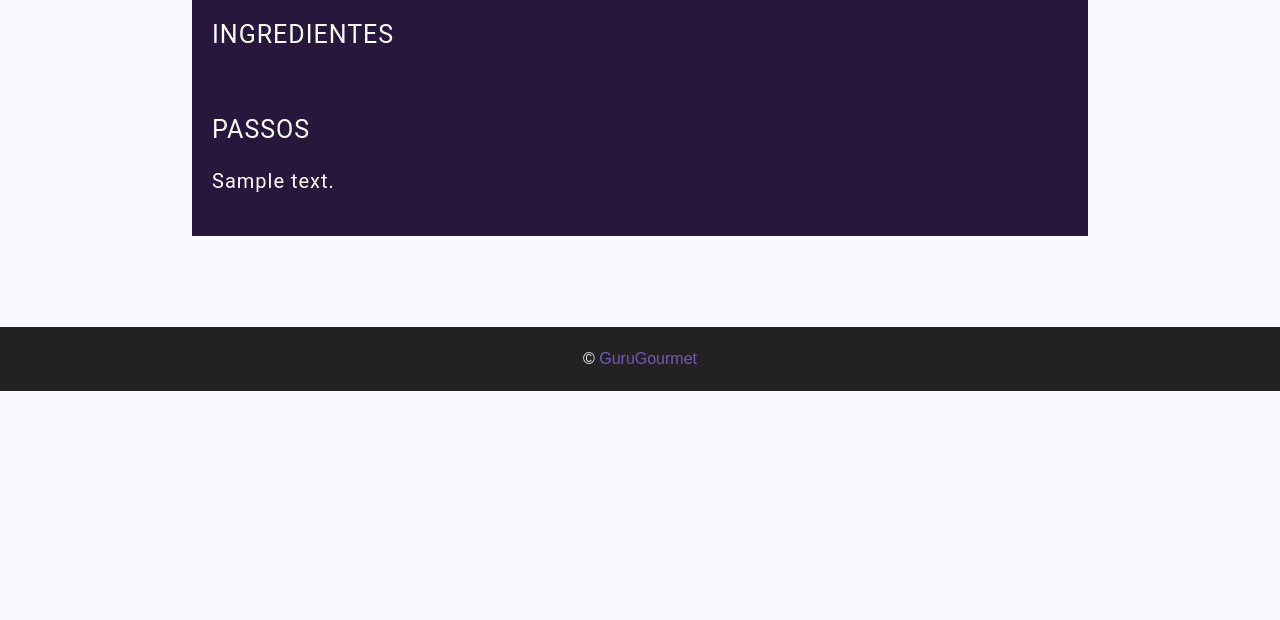
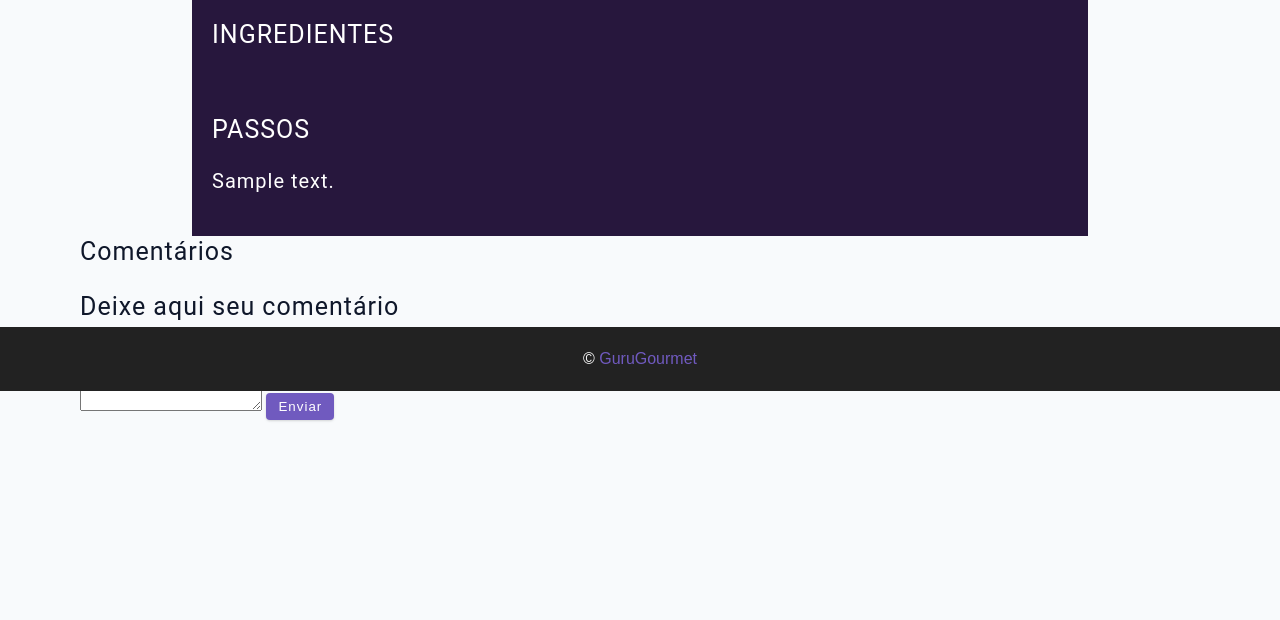
Before and after one commit to IvanNaka/gurugourmet, a Django app: page /receita/1 in a window 1280 px wide. Shown: the part 409-1029 px from the top of the page. Run offline with Django 5.2, Linux system fonts and the light colour scheme; tables that the repository leaves empty hold one stand-in row (values such as "Sample post"); grey boxes marked "Sample" are stand-in pictures.

Commit message:
adicionado comentarios, post e get em receita view

```diff
--- a/core/views.py
+++ b/core/views.py
@@ -1,12 +1,15 @@
+from datetime import timezone
+
 from django.contrib.auth import login, authenticate
 from django.contrib.auth.models import User
-from django.shortcuts import render, redirect
+from django.shortcuts import render, redirect, get_object_or_404
 from django.http import JsonResponse
 from django.views import View
 from django import forms
 from django.views.generic import TemplateView
+from pyexpat.errors import messages
 
-from core.models import Usuario, Receita, Ingrediente, IngredienteReceita
+from core.models import Usuario, Receita, Ingrediente, IngredienteReceita, Comentario
 
 
 class HomeView(View):
@@ -81,6 +84,41 @@ class ReceitaView(View):
         print(listaIngredientes)
         return render(self.request, "receitas.html", context)
 
+    def get(self, request, **kwargs):
+        receita_id = kwargs.get('receita_id')
+        receita = Receita.objects.filter(id=receita_id).first()
+        listaIngredientes = list(IngredienteReceita.objects.filter(receita_id=receita_id))
+        comentarios = Comentario.objects.filter(receita=receita, status=True)
+        context = {
+            "receita": receita,
+            "listaIngredientes": listaIngredientes,
+            "comentarios": comentarios
+        }
+        return render(request, "receitas.html", context)
+
+    def post(self, request, **kwargs):
+        if not request.user.is_authenticated:
+            messages.error(request, 'Você precisa estar logado para comentar.')
+            return redirect('login')
+
+        receita_id = kwargs.get('receita_id')
+        receita = get_object_or_404(Receita, id=receita_id)
+        texto = request.POST.get('texto')
+
+        if texto:
+            Comentario.objects.create(
+                status=True,  # ou False, dependendo da sua lógica de aprovação
+                receita=receita,
+                usuario=request.user,
+                data=timezone.now(),
+                texto=texto
+            )
+            messages.success(request, 'Seu comentário foi adicionado com sucesso.')
+        else:
+            messages.error(request, 'O texto do comentário não pode estar vazio.')
+
+        return redirect('receitas', receita_id=receita.id)
+
 class UpdateReceitaView(View):
     def get(self, request, **kwargs):
         receita_id = kwargs.get('receita_id')
--- a/templates/receitas.html
+++ b/templates/receitas.html
@@ -40,7 +40,6 @@
             <div class="hero-container">
                 <div class="hero-text">
                     <h4>{{ receita.titulo }}</h4>
-
                 </div>
                 <div><img src="{{receita.imagem_principal}}"></div>
             </div>
@@ -51,9 +50,7 @@
                     <h4>INGREDIENTES</h4>
                     <ul>
                         {% for ingrediente in listaIngredientes %}
-
                             <li>{{ingrediente.nome}}</li>
-
                         {% endfor %}
                     </ul>
                 </div>
@@ -64,8 +61,32 @@
                     <h5>{{receita.texto}}</h5>
                 </div>
             </div>
+        </div>
+        <!-- final header-->
+        <!-- comentários -->
+        <section class="comentarios">
+            <div class="comentarios-container">
+                <h4>Comentários</h4>
+                <div class="comentarios-lista">
+                    {% for comentario in listaComentarios %}
+                        <div class="comentario">
+                            <p><strong>{{ comentario.usuario }}</strong> diz:</p>
+                            <p>{{ comentario.texto }}</p>
+                            <p class="data">{{ comentario.data }}</p>
+                        </div>
+                    {% endfor %}
+                </div>
+                <div class="comentarios-form">
+                    <h4>Deixe aqui seu comentário</h4>
+                    <form action="/adicionar_comentario/" method="POST">
+                        {% csrf_token %}
+                        <textarea name="texto" rows="4" placeholder="Seu comentário..."></textarea>
+                        <button type="submit" class="btn">Enviar</button>
+                    </form>
+                </div>
             </div>
-        <!-- final header-->
+        </section>
+        <!-- final comentários -->
         <!-- container receitas -->
         <section class="receitas-container">
             <!-- menu container-->
```
